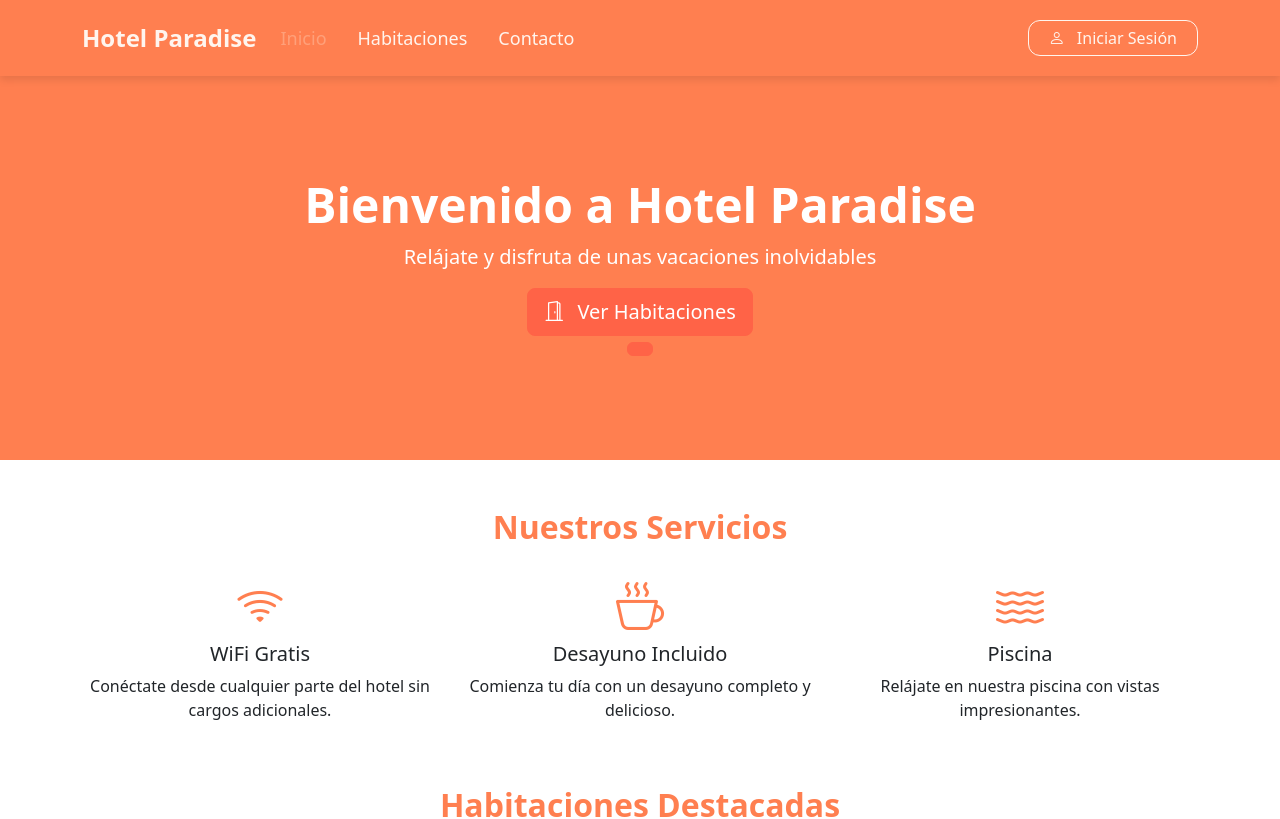
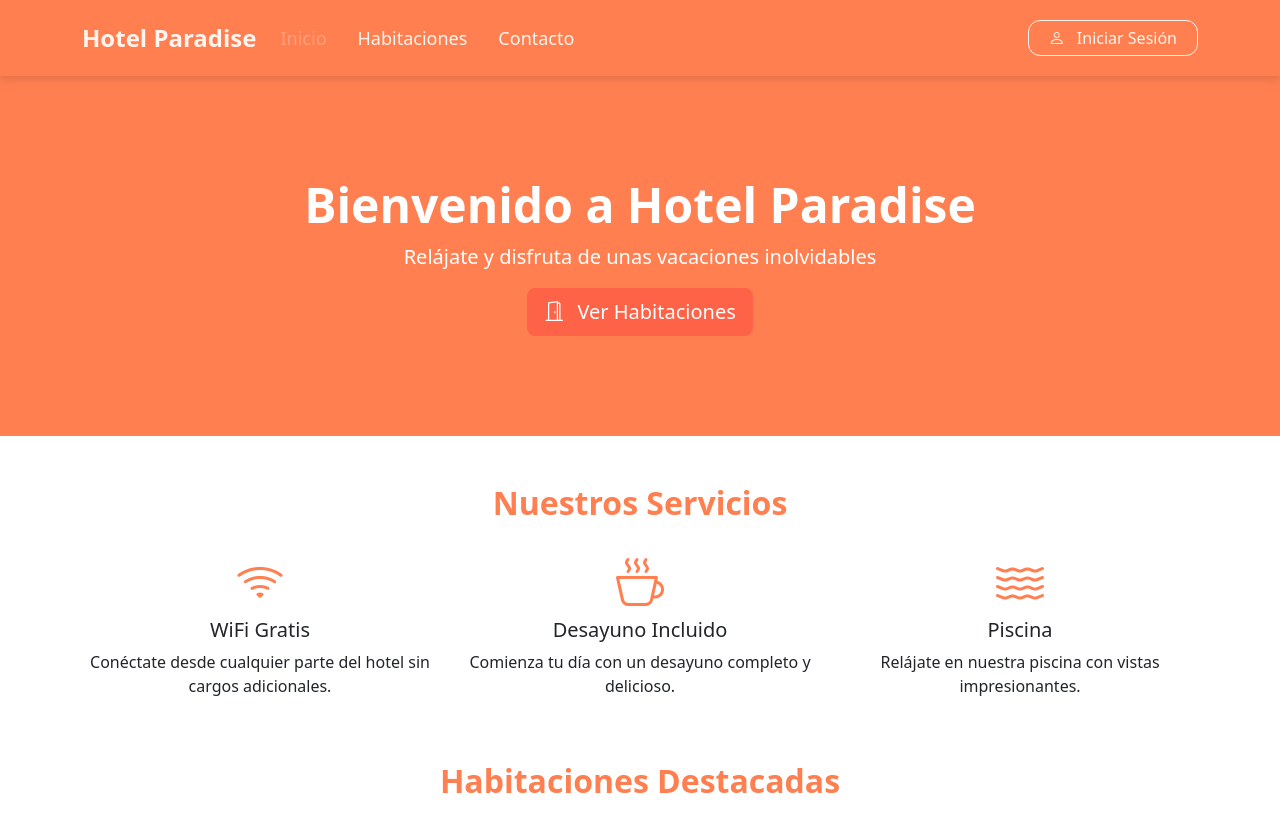
Before and after one commit to vitorium14/proyecto-final-ciclo, an Angular app in the folder frontend/: page / in a window 1280 px wide. Shown: the top 819 px of the page. Built offline with nearby package versions, Linux system fonts and the light colour scheme.

Commit message:
Arreglado problemas de librerias

```diff
--- a/frontend/angular.json
+++ b/frontend/angular.json
@@ -32,7 +32,6 @@
               "node_modules/bootstrap/dist/css/bootstrap.min.css"
             ],
             "scripts": [
-              "node_modules/bootstrap/dist/js/bootstrap.bundle.min.js"
             ]
           },
           "configurations": {
@@ -94,7 +93,6 @@
               "node_modules/bootstrap/dist/css/bootstrap.min.css"
             ],
             "scripts": [
-              "node_modules/bootstrap/dist/js/bootstrap.bundle.min.js"
             ]
           }
         }
--- a/frontend/src/app/app.component.ts
+++ b/frontend/src/app/app.component.ts
@@ -1,11 +1,9 @@
 import { Component } from '@angular/core';
 import { RouterOutlet } from '@angular/router';
-import { HeaderComponent } from "./shared/header/header.component";
-import { FooterComponent } from "./shared/footer/footer.component";
 
 @Component({
   selector: 'app-root',
-  imports: [RouterOutlet, HeaderComponent, FooterComponent],
+  imports: [RouterOutlet],
   templateUrl: './app.component.html',
   styleUrl: './app.component.css'
 })
--- a/frontend/src/app/public/home/home.component.html
+++ b/frontend/src/app/public/home/home.component.html
@@ -9,7 +9,6 @@
                 <i class="bi bi-door-open me-2"></i> Ver Habitaciones
             </a>
         </div>
-        <a class="btn btn-primary" (click)="testApi()"></a>
     </section>
 
     <!-- SERVICIOS -->
--- a/frontend/src/app/public/home/home.component.ts
+++ b/frontend/src/app/public/home/home.component.ts
@@ -25,9 +25,4 @@ export class HomeComponent implements OnInit {
     this.router.navigate(['/room', id]);
   }
 
-  testApi(){
-    this.http.get('http://localhost:8000/users').subscribe(response =>{
-      console.log(response)
-    })
-  }
 }
--- a/frontend/src/app/shared/header/header.component.ts
+++ b/frontend/src/app/shared/header/header.component.ts
@@ -8,5 +8,4 @@ import { RouterModule } from '@angular/router';
   styleUrl: './header.component.css'
 })
 export class HeaderComponent {
-
 }
```
